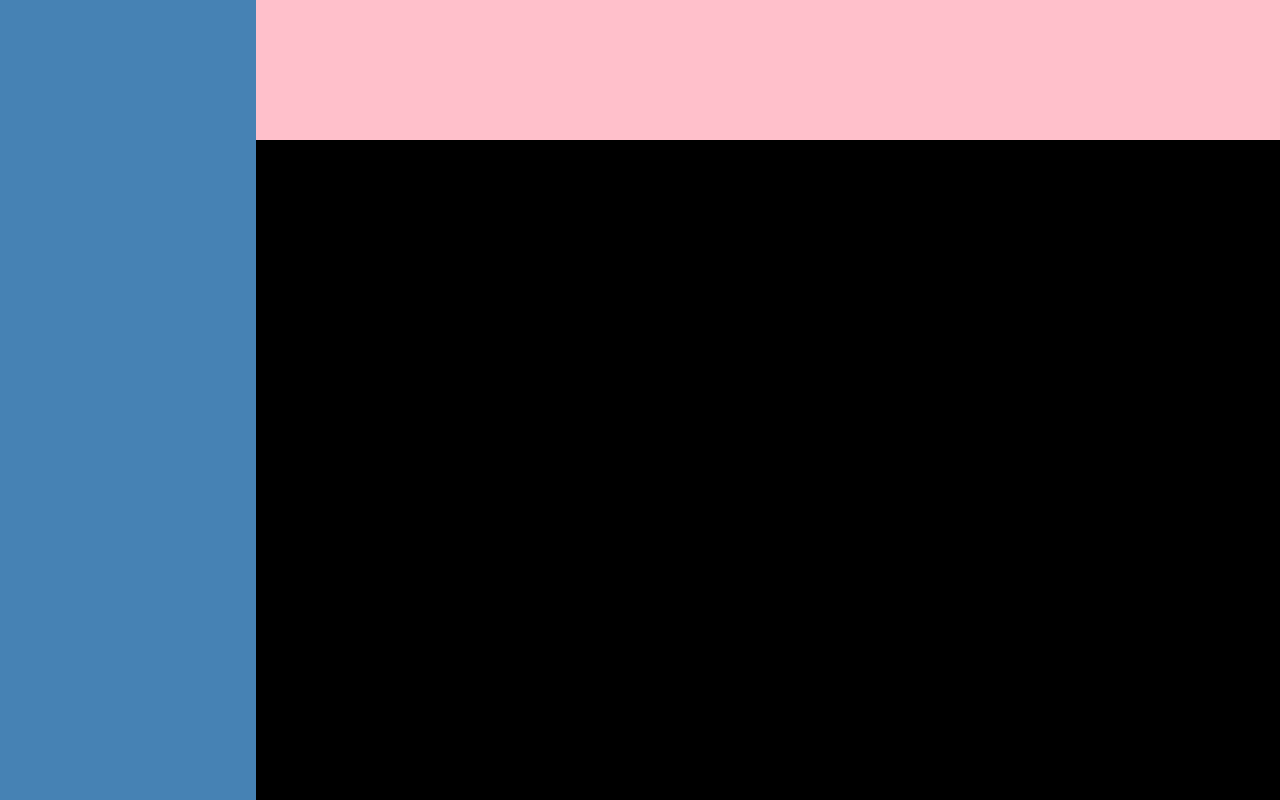
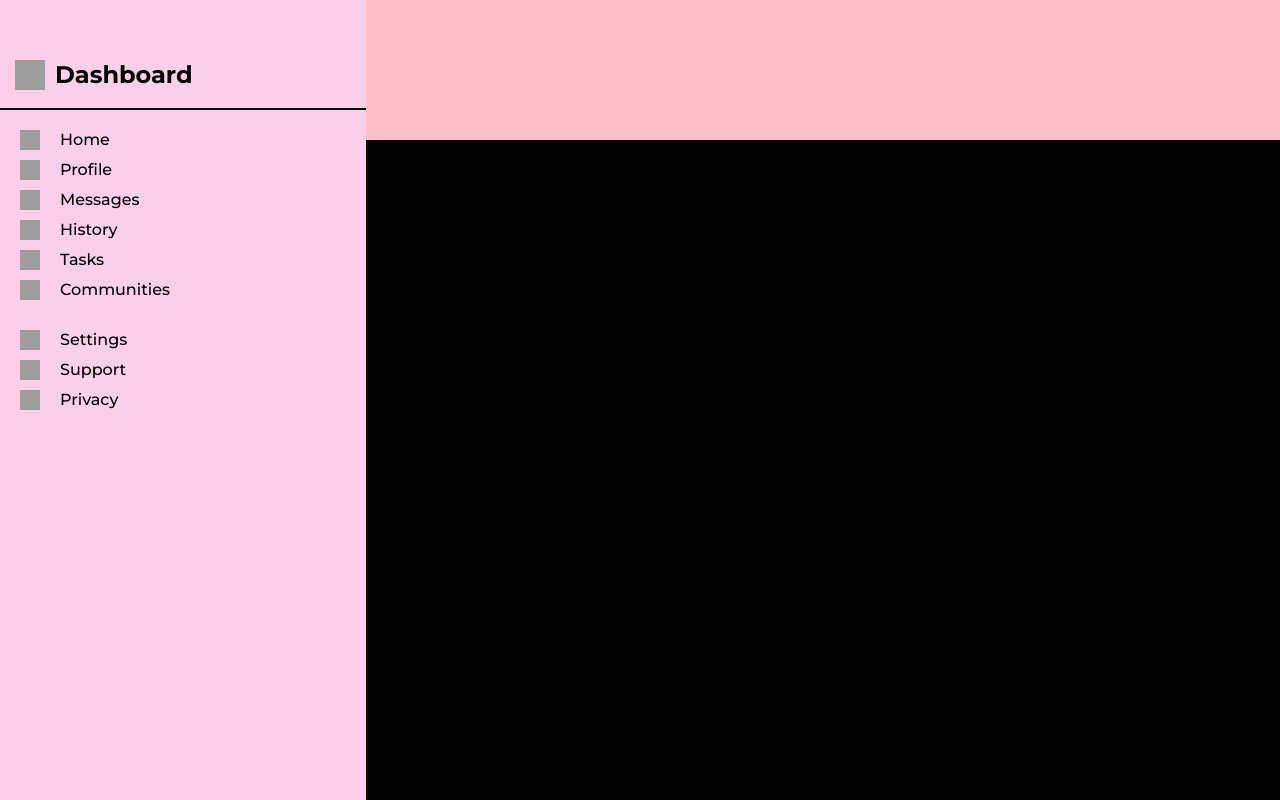
Before and after one commit to Elijah-cod/Admin-Dashboard, a plain HTML site: page index.html in a window 1280 px wide. Drawn offline with Linux system fonts and the light colour scheme; grey boxes are pictures that could not be loaded.

Commit message:
Finished working on the sidebar

```diff
--- a/index.html
+++ b/index.html
@@ -4,12 +4,64 @@
     <meta charset="UTF-8">
     <meta name="viewport" content="width=device-width, initial-scale=1.0">
     <title>Admin Dashboard</title>
+    <link rel="preconnect" href="https://fonts.googleapis.com">
+    <link rel="preconnect" href="https://fonts.gstatic.com" crossorigin>
+    <link href="https://fonts.googleapis.com/css2?family=EB+Garamond&family=IBM+Plex+Sans:wght@100;200;300;400;500;600;700&family=Karla:wght@300;400;700&family=Montserrat:wght@500;700&display=swap" rel="stylesheet">
     <link rel="stylesheet" href="style.css">
 </head>
 <body>
     <div class="grid-container">
         <div class="sidebar">
+            <div class="logo">
+                <img src="https://img.icons8.com/?size=512&id=yBugi9w42EET&format=png" alt="Dasboard Icon">
+                <h2>Dashboard</h2>
+            </div>
+            <div class="profile">
+                <div class="box">
+                    <img src="https://img.icons8.com/?size=512&id=84005&format=png" alt="Home Icon">
+                    <p>Home</p>
+                </div>
+                <div class="box">
+                    <img src="https://img.icons8.com/?size=512&id=7819&format=png" alt="Profile Icon">
+                    <p>Profile</p>
 
+                </div>
+                <div class="box">
+                    <img src="https://img.icons8.com/?size=512&id=54386&format=png" alt="Messages Icon">
+                    <p>Messages</p>
+
+                </div>
+                <div class="box">
+                    <img src="https://img.icons8.com/?size=512&id=10058&format=png" alt="History Icon">
+                    <p>History</p>
+
+                </div>
+                <div class="box">
+                    <img src="https://img.icons8.com/?size=512&id=47244&format=png" alt="Tasks Icon">
+                    <p>Tasks</p>
+
+                </div>
+                <div class="box">
+                    <img src="https://img.icons8.com/?size=512&id=11220&format=png" alt="Community Icon">
+                    <p>Communities</p>
+
+                </div>
+
+            </div>
+            <div class="settings">
+                <div class="box">
+                    <img src="https://img.icons8.com/?size=512&id=2969&format=png" alt="Settings Icon">
+                    <p>Settings</p>
+                </div>
+                <div class="box">
+                    <img src="https://img.icons8.com/?size=512&id=60006&format=png" alt="Support Icon">
+                    <p>Support</p>
+                </div>
+                <div class="box">
+                    <img src="https://img.icons8.com/?size=512&id=GsGaLNmc0hwb&format=png" alt="Privacy Icon">
+                    <p>Privacy</p>
+                </div>
+            </div>
         </div>
         <div class="menu">
 
--- a/style.css
+++ b/style.css
@@ -3,6 +3,10 @@
     padding: 0;
     border: 0;
     box-sizing: border-box;
+    font-family: 'EB Garamond', serif;
+    font-family: 'IBM Plex Sans', sans-serif;
+    font-family: 'Karla', sans-serif;
+    font-family: 'Montserrat', sans-serif;
 }
 
 .grid-container {
@@ -10,17 +14,20 @@
     height: 100vh;
     width: 100%;
     grid-template-areas:
-    'sidebar menu menu'
-    'sidebar menu menu'
-    'sidebar body body';
+    'sidebar menu'
+    'sidebar menu'
+    'sidebar body';
     grid-template-rows: auto auto 5fr;
-    grid-template-columns: 2fr 4fr 4fr;
+    grid-template-columns: 2fr 5fr;
 }
 
 .sidebar {
     grid-area: sidebar;
-    background-color: steelblue;
-    padding: 120px;
+    background-color: #fbcfe8;
+    display: grid;
+    grid-template-rows: auto auto 1fr;
+    gap: 20px;
+    color: black;
 }
 
 .menu {
@@ -33,3 +40,45 @@
     grid-area: body;
     background-color: black;
 }
+
+ul {
+    list-style-type: none;
+}
+
+.logo {
+    margin-top: 40px;
+    display: flex;
+    height: 70px;
+    text-align: center;
+    width: 100%;
+    padding-left: 15px;
+    padding-top: 20px;
+    gap: 10px;
+    border-bottom: 2px solid black;
+}
+
+.logo img {
+    height: 30px;
+    width: 30px;
+    display: block;
+}
+
+.profile img,
+.settings img {
+    height: 20px;
+    width: 20px;
+}
+
+
+.box {
+    display: flex;
+    gap: 20px;
+    margin-left: 20px;
+    margin-bottom: 10px;
+}
+
+.profile p:hover,
+.settings p:hover {
+    border-bottom: 3px solid white;
+    letter-spacing: 1px;
+}
```
